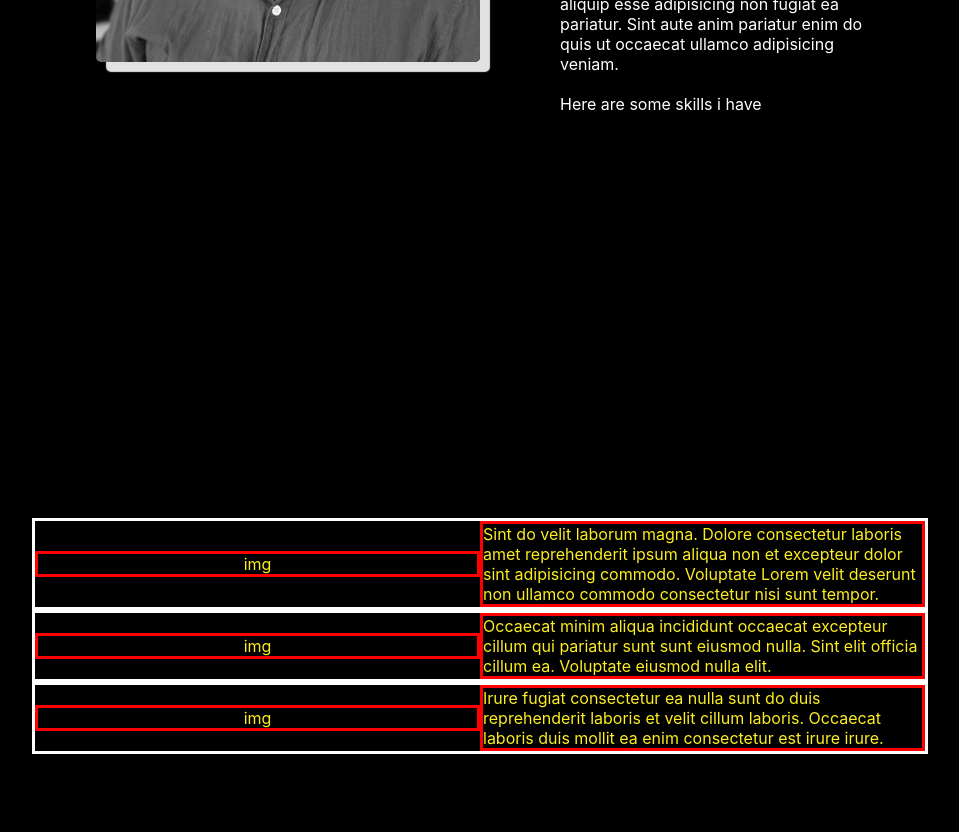
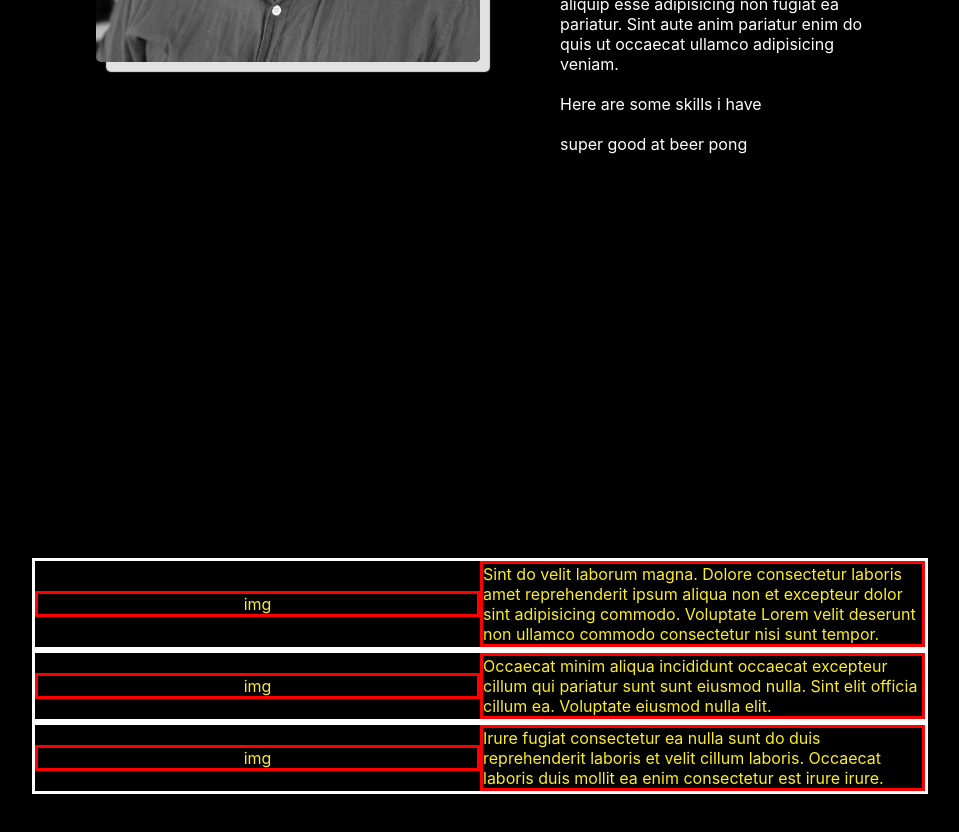
Before and after one commit to Scottsdaaale/personal-website, a React (Create React App) app: page / in a window 1280 px wide. Shown: the part 1340-2172 px from the top of the page, without its empty margins (160-1119 px from the left). Built offline with nearby package versions, Linux system fonts and the light colour scheme.

Commit message:
aboutme additions

```diff
--- a/src/components/sections/AboutMe.js
+++ b/src/components/sections/AboutMe.js
@@ -30,6 +30,7 @@ function AboutMe() {
           occaecat ullamco adipisicing veniam.
         </p>
         <p>Here are some skills i have</p>
+        <p>super good at beer pong</p>
       </div>
     </div>
   );
```
